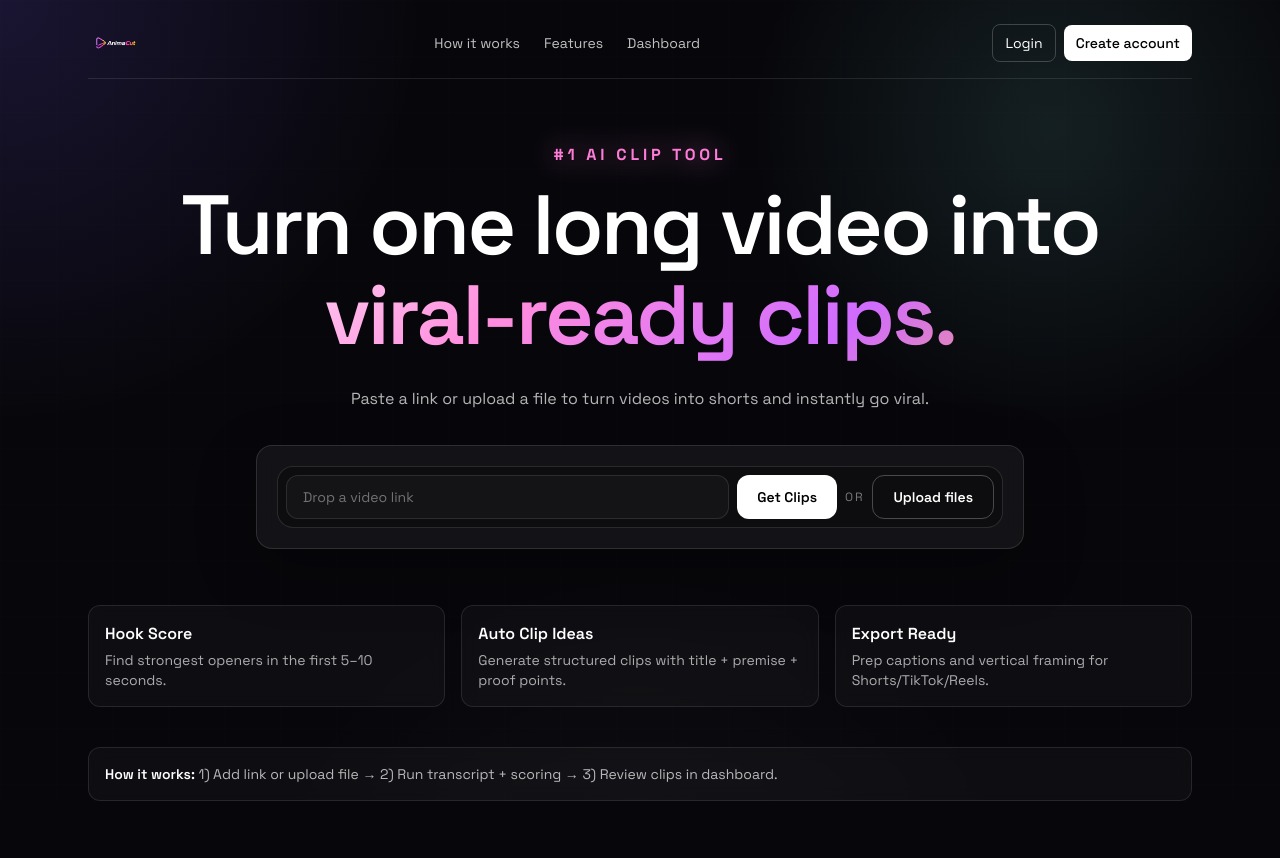
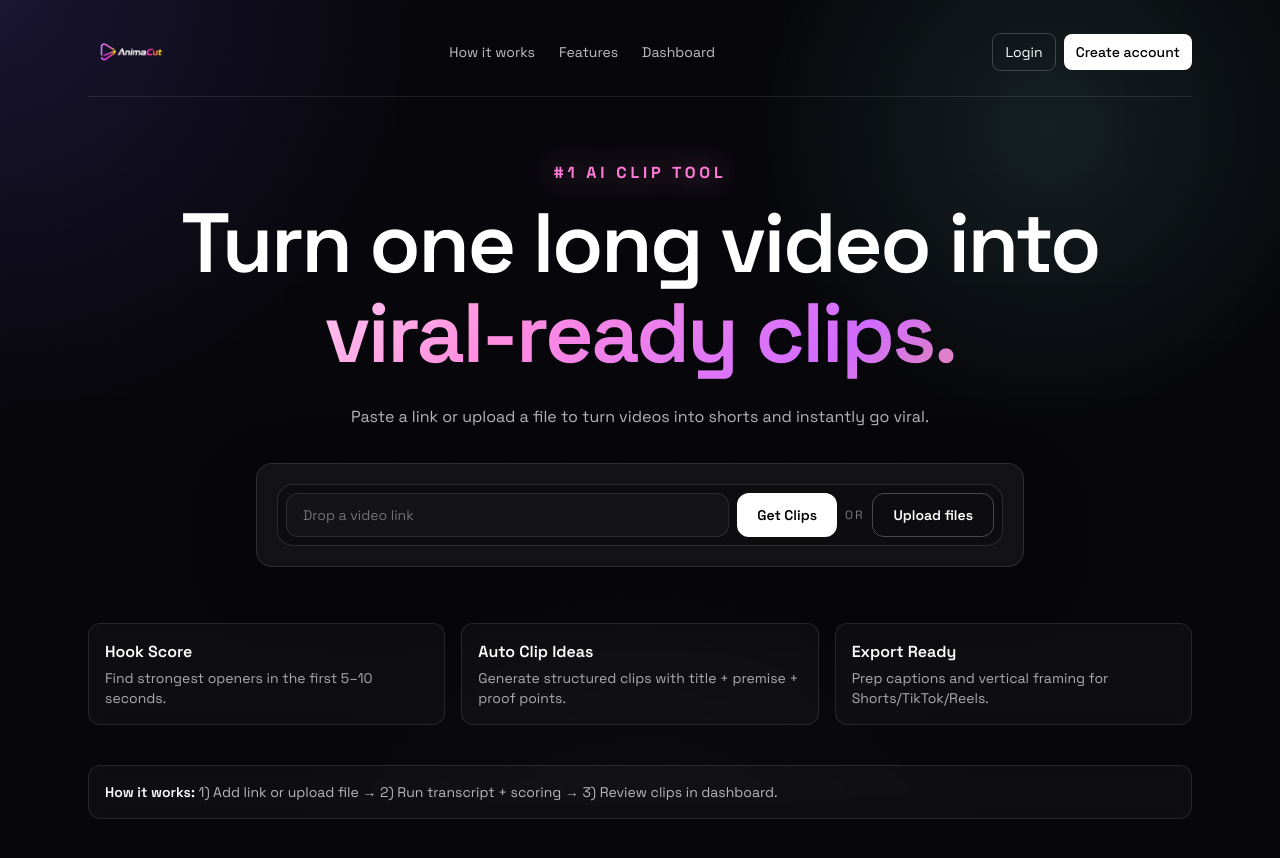
Before and after one commit to Duychinni/animecut, a Next.js app: page / in a window 1280 px wide. Shown: the top 858 px of the page. Built offline with nearby package versions, Linux system fonts and the light colour scheme; no server answers.

Commit message:
Increase header logo scale for uploaded wordmark

```diff
--- a/components/nav/HomeLogoLink.tsx
+++ b/components/nav/HomeLogoLink.tsx
@@ -13,9 +13,9 @@ export function HomeLogoLink() {
       <Image
         src="/brand/animacut-wordmark.png"
         alt="AnimaCut"
-        width={180}
-        height={48}
-        className="h-9 w-auto"
+        width={260}
+        height={72}
+        className="h-14 w-auto max-w-none"
         priority
       />
     </button>
```
